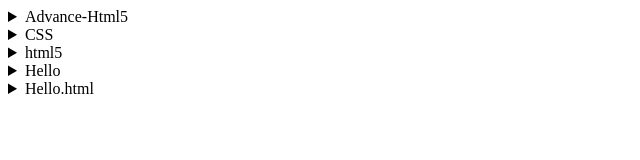
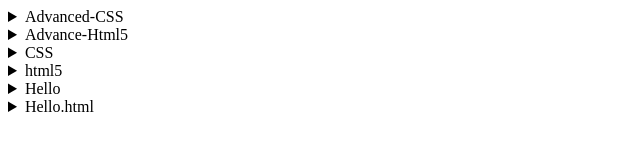
Before and after one commit to bilal8492/2020-web-development, a plain HTML site: page index.html in a window 1280 px wide. Shown: the whole page, without its empty margins (0-640 px from the left). Drawn offline with Linux system fonts and the light colour scheme.

Commit message:
added advanced-css

```diff
--- a/index.html
+++ b/index.html
@@ -9,6 +9,17 @@
 </head>
 
 <body>
+    <details>
+        <summary>Advanced-CSS</summary>
+        <ul>
+            <li><a href="Advanced-CSS/Css3.css">Css3.css</a></li>
+            <li><a href="Advanced-CSS/Css3.html"></a>Css3.html</li>
+            <li><a href="Advanced-CSS/Flexbox.css"></a>Flexbox.css</li>
+            <li><a href="Advanced-CSS/Flexbox.html">Flexbox.html</a></li>
+            <li><a href="Advanced-CSS/Robot.css"></a>Robot.css</li>
+            <li><a href="Advanced-CSS/Robot.html"></a>Robot.html</li>
+        </ul>
+    </details>
     <details>
         <summary>Advance-Html5</summary>
         <ul>
```
